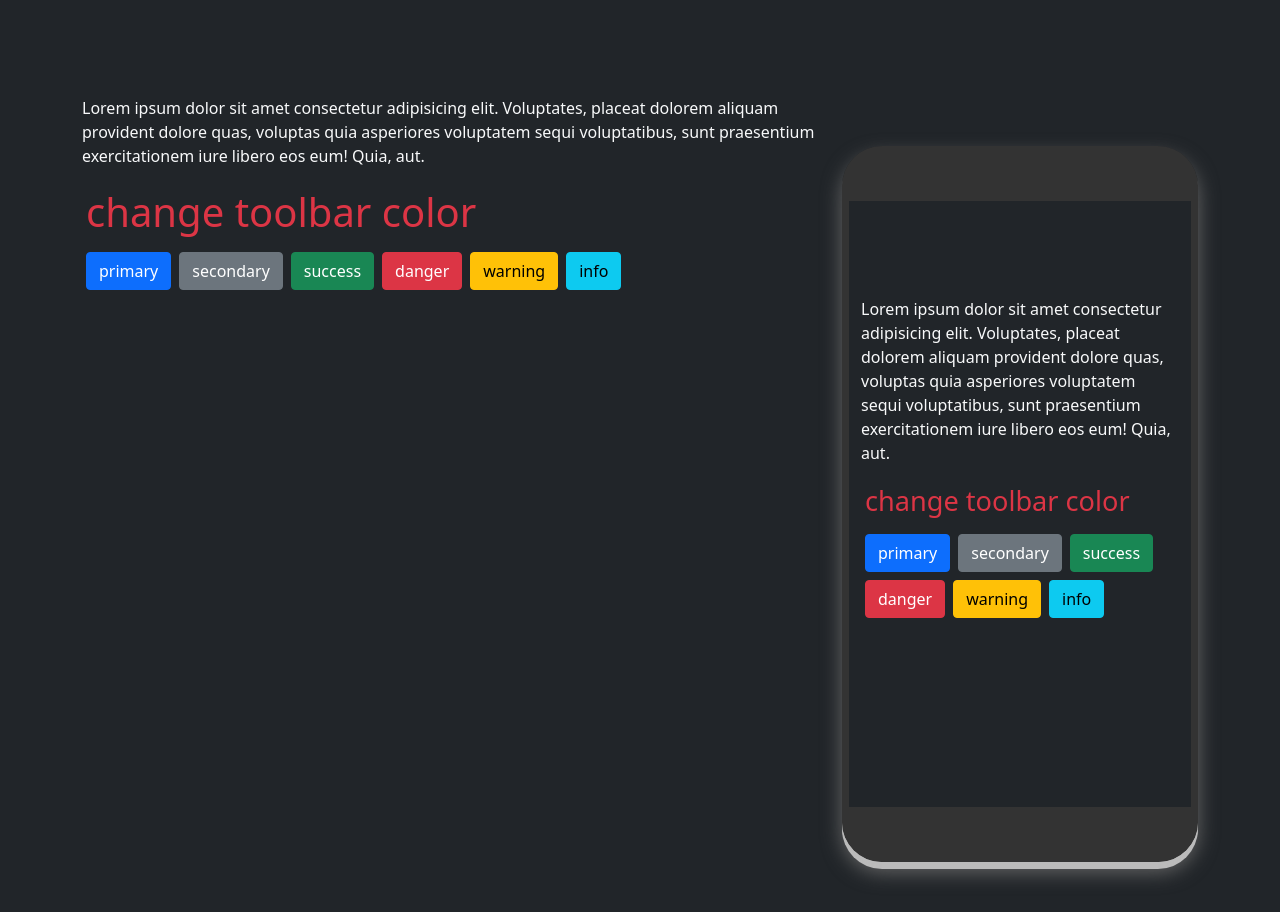
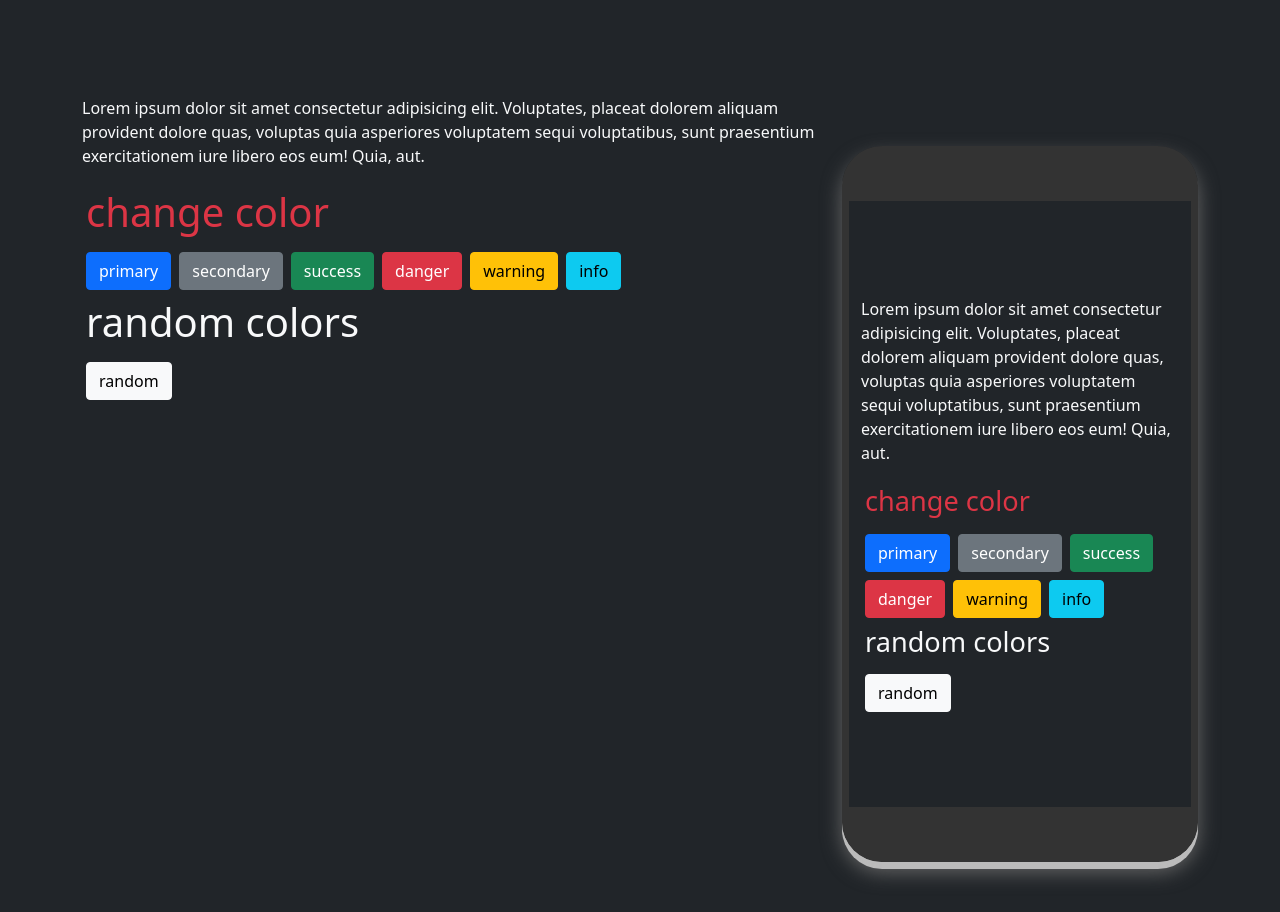
Before and after one commit to mohanedbenmansour/angular-preview-app, an Angular app: page / in a window 1280 px wide. Built offline with nearby package versions, Linux system fonts and the light colour scheme.

Commit message:
adding the random button

```diff
--- a/src/app/app.component.html
+++ b/src/app/app.component.html
@@ -8,7 +8,7 @@
         libero eos eum! Quia, aut.
       </p>
       <div>
-        <h1 class="text-danger p-1">change toolbar color</h1>
+        <h1 class="text-danger p-1">change color</h1>
 
         <button class="btn btn-primary m-1" (click)="primary()">primary</button>
         <button class="btn btn-secondary m-1" (click)="secondary()">
@@ -18,6 +18,11 @@
         <button class="btn btn-danger m-1" (click)="danger()">danger</button>
         <button class="btn btn-warning m-1" (click)="warning()">warning</button>
         <button class="btn btn-info m-1" (click)="info()">info</button>
+        <div>
+          <h1 class="text-light p-1">random colors</h1>
+
+          <button class="btn btn-light m-1" (click)="random()">random</button>
+        </div>
       </div>
     </div>
     <div class="col-md-4 mt-5 ml-1">
--- a/src/app/app.component.ts
+++ b/src/app/app.component.ts
@@ -8,8 +8,10 @@ import { Component } from '@angular/core';
 export class AppComponent {
   title = 'angular-preview-app';
 color:string="http://localhost:8100/tabs/tab1?color=primary";
+
 primary(){
   this.color="http://localhost:8100/tabs/tab1?color=primary"
+
 }
 secondary(){
   this.color="http://localhost:8100/tabs/tab1?color=secondary"
@@ -26,4 +28,8 @@ warning(){
 info(){
   this.color="http://localhost:8100/tabs/tab1?color=info"
 }
+random(){
+  this.color="http://localhost:8100/tabs/tab1?color=random"
 }
+
+}
```
